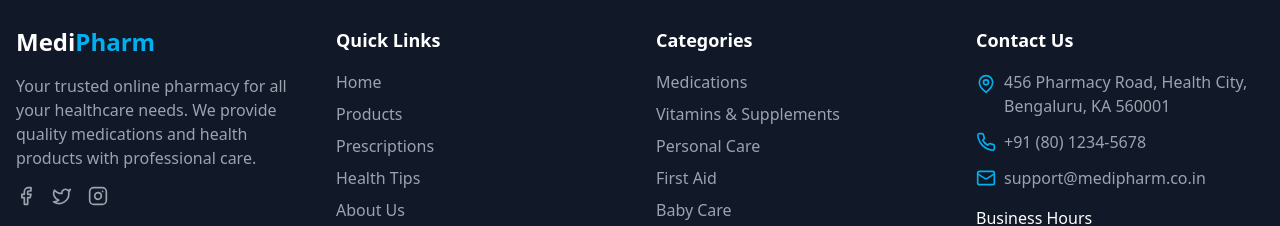
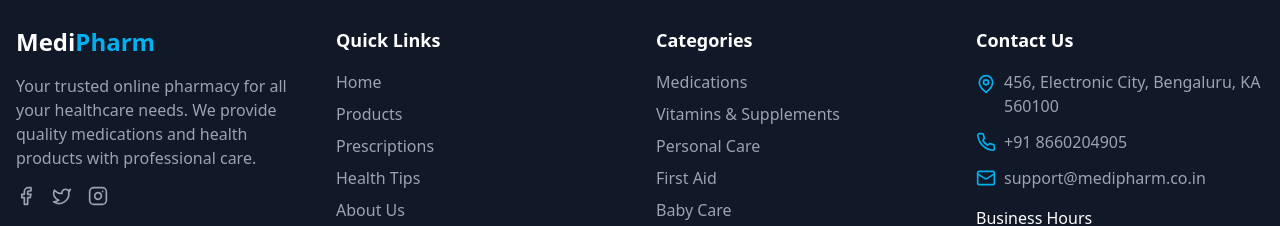
Before and after one commit to Ranjana124/Medplus-Pharmacy-using-reactjs, a React (Vite) app: page / in a window 1280 px wide. Shown: the part 5940-6166 px from the top of the page. Built offline with nearby package versions, Linux system fonts and the light colour scheme.

Commit message:
Update Footer.jsx

```diff
--- a/src/components/Footer.jsx
+++ b/src/components/Footer.jsx
@@ -77,11 +77,11 @@ const Footer = () => {
             <ul className="space-y-3">
               <li className="flex items-start">
                 <MapPin size={20} className="mr-2 text-primary flex-shrink-0 mt-1" />
-                <span className="text-gray-400">456 Pharmacy Road, Health City, Bengaluru, KA 560001</span>
+                <span className="text-gray-400">456, Electronic City, Bengaluru, KA 560100</span>
               </li>
               <li className="flex items-center">
                 <Phone size={20} className="mr-2 text-primary flex-shrink-0" />
-                <span className="text-gray-400">+91 (80) 1234-5678</span>
+                <span className="text-gray-400">+91 8660204905</span>
               </li>
               <li className="flex items-center">
                 <Mail size={20} className="mr-2 text-primary flex-shrink-0" />
```
